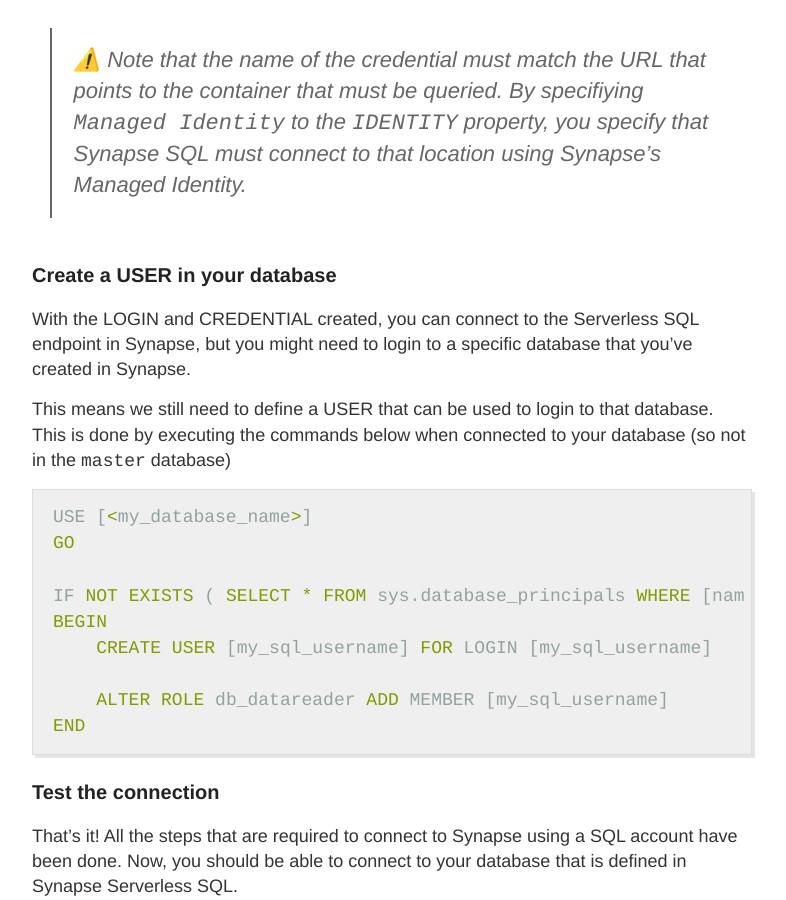
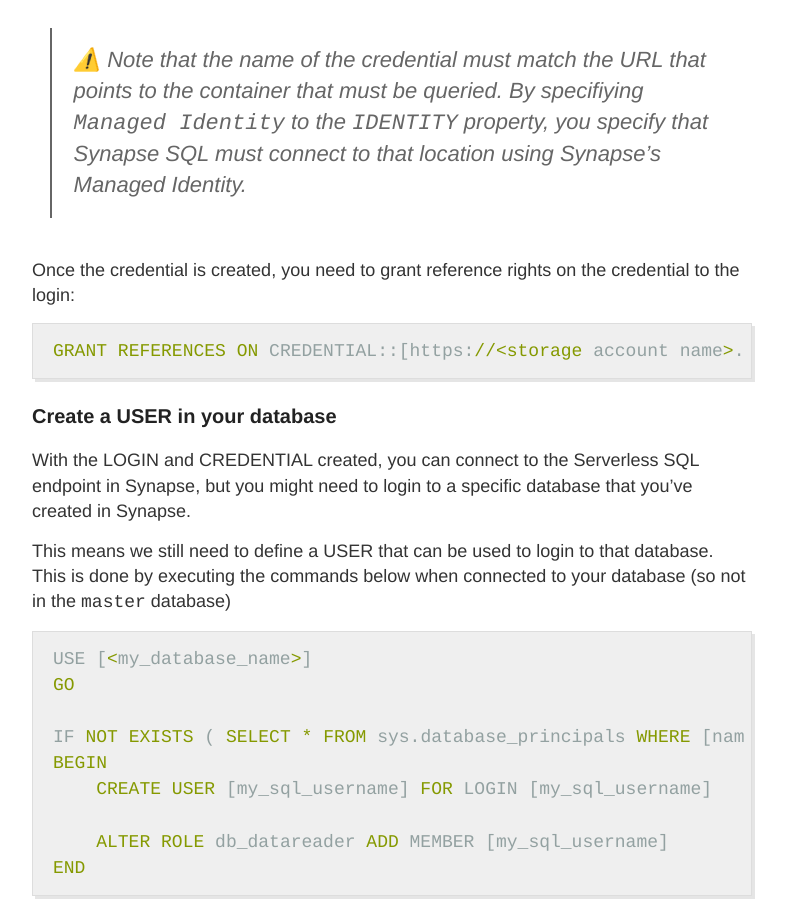
Before and after one commit to fgheysels/fgheysels.github.io, a Jekyll site: the page built from _posts/2022-04-20-access-private-containers-from-synapse.md, in a window 1280 px wide and 900 px high, scrolled down 4196 px. Shown: the whole window, without its empty margins (248-1034 px from the left). Built offline with Jekyll 4.4.1, drawn with Linux system fonts in a browser that asks for light colours; comment, search, counter and statistics services are not loaded.

Commit message:
Missing grant references command in article

````diff
--- a/_posts/2022-04-20-access-private-containers-from-synapse.md
+++ b/_posts/2022-04-20-access-private-containers-from-synapse.md
@@ -139,6 +139,12 @@ END
 > ⚠️ Note that the name of the credential must match the URL that points to the container that must be queried.
 > By specifiying `Managed Identity` to the `IDENTITY` property, you specify that Synapse SQL must connect to that location using Synapse's Managed Identity.
 
+Once the credential is created, you need to grant reference rights on the credential to the login:
+
+```sql
+GRANT REFERENCES ON CREDENTIAL::[https://<storage account name>.blob.core.windows.net/<container_name>] TO [my_sql_username]
+```
+
 ### Create a USER in your database
 
 With the LOGIN and CREDENTIAL created, you can connect to the Serverless SQL endpoint in Synapse, but you might need to login to a specific database that you've created in Synapse.
````
